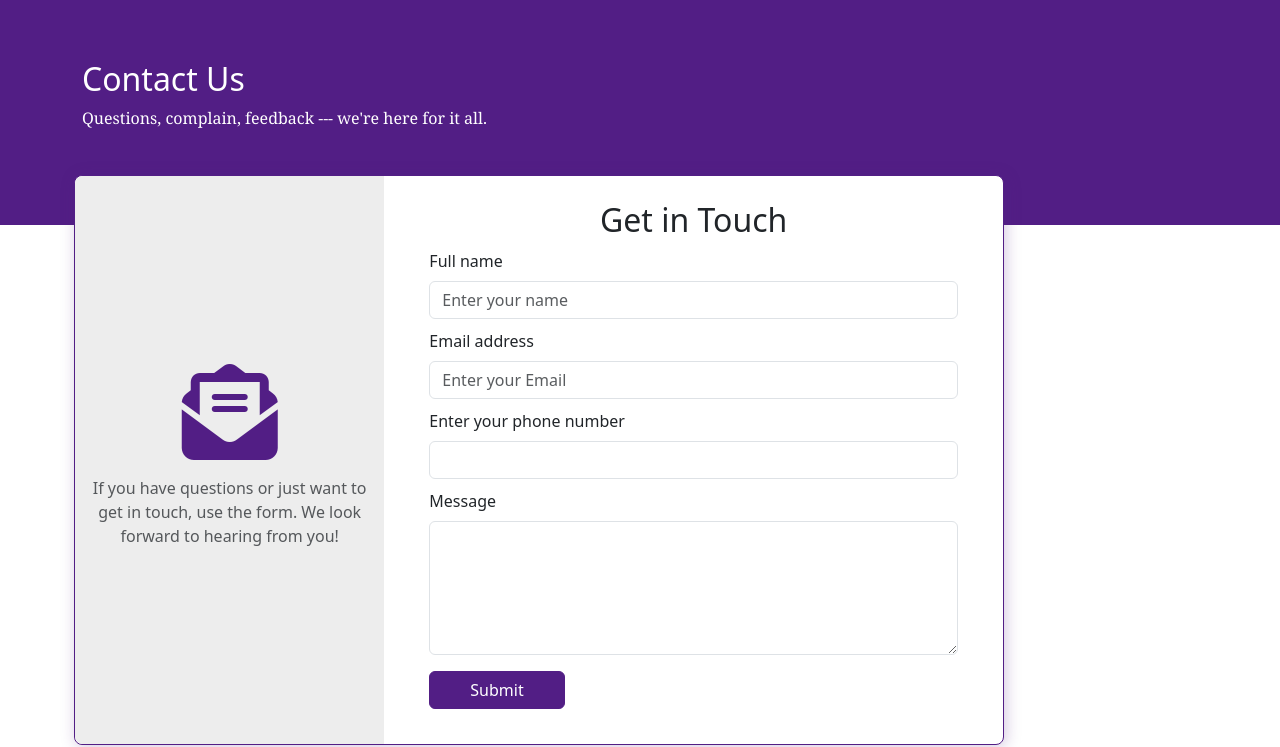
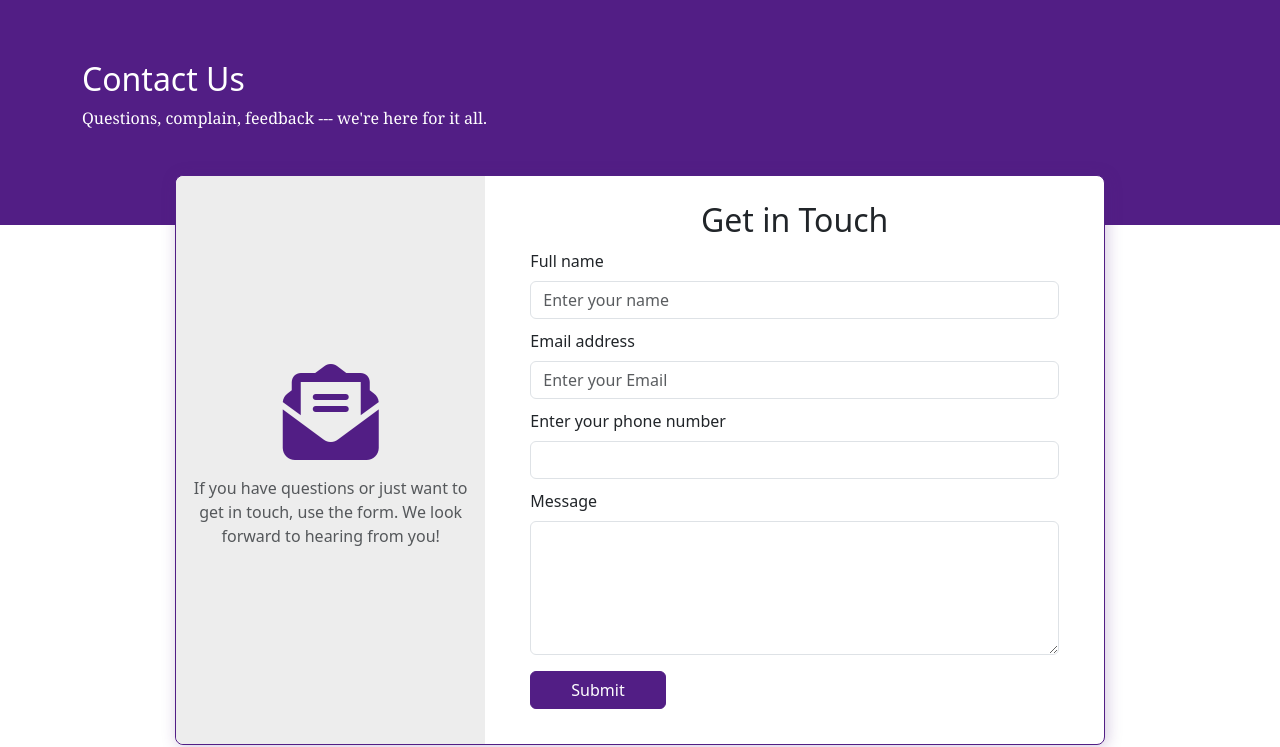
Before and after one commit to techScript-roshan/NSS-Website, a plain HTML site: page Pages/contact/index.html in a window 1280 px wide. Shown: the part 82-829 px from the top of the page. Drawn offline with nearby package versions, Linux system fonts and the light colour scheme; a web font is replaced by a local one.

Commit message:
Form has been shifted to center from Left

```diff
--- a/Pages/contact/contact.css
+++ b/Pages/contact/contact.css
@@ -38,7 +38,7 @@
     border: 1px solid rgb(var(--primary-color));
     background-color: white;
     z-index: 999;
-    /* border-radius: 10px; */
+    margin: 0 auto;
   }
 }
 .figure {
```
